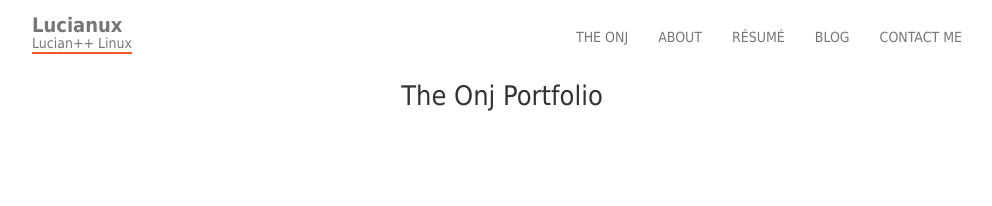
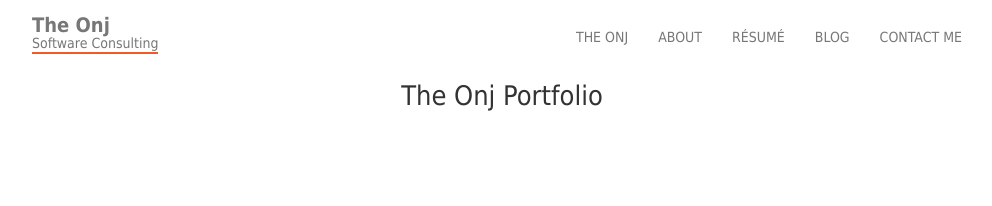
Before and after one commit to theonj/theonj.github.io, a Jekyll site: the page built from index.html, in a window 1280 px wide. Shown: the top 206 px of the page, without its empty margins (138-1130 px from the left). Built offline with Jekyll 4.4.1, drawn with Linux system fonts in a browser that asks for light colours.

Commit message:
Fixing title.

```diff
--- a/_includes/header.html
+++ b/_includes/header.html
@@ -5,7 +5,7 @@
         <div class="sixteen columns">
           <header id="masthead" class="site-header" role="banner">
             <div data-originalstyle="left-pos" class="header-hgroup left-pos">
-              <a class="logo-description" href="/" title="Lucian++ Linux" rel="home"><h1 class="site-title">Lucianux</h1><h2 class="site-description">Lucian++ Linux</h2></a>
+              <a class="logo-description" href="/" title="Lucian++ Linux" rel="home"><h1 class="site-title">The Onj</h1><h2 class="site-description">Software Consulting</h2></a>
             </div>
             <div data-originalstyle="right-pos" class="menu-wrapper right-pos">
               <nav role="navigation" class="site-navigation main-navigation">
```
